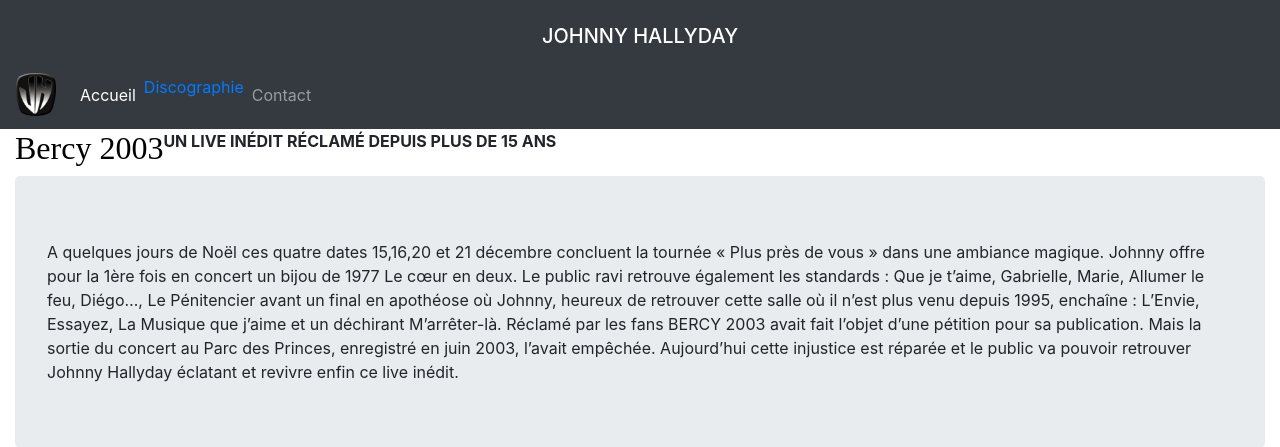
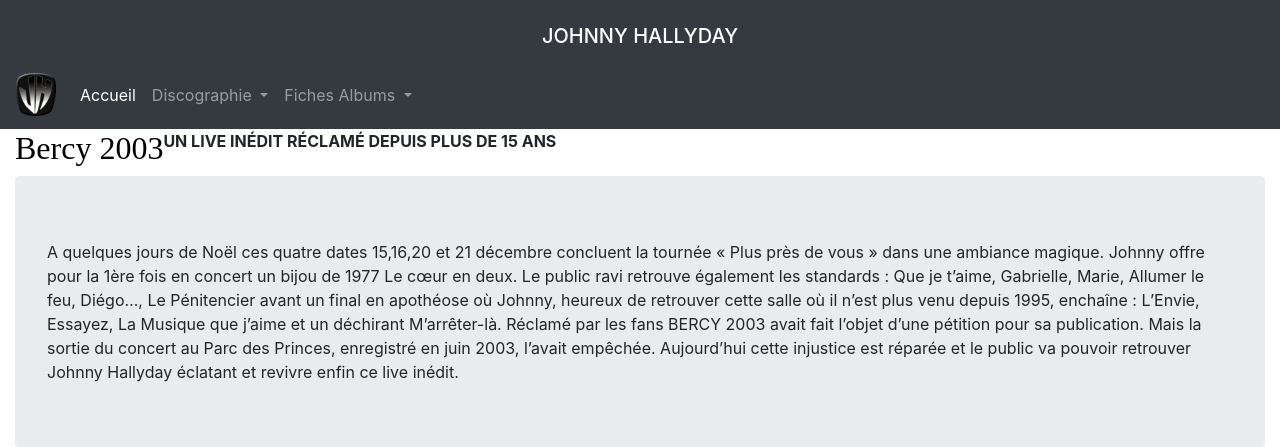
Before and after one commit to dsurvivant/halliday.fr, a PHP site: page / in a window 1280 px wide. Shown: the top 447 px of the page. Run offline with PHP 8.4, Linux system fonts and the light colour scheme; data that the repository does not hold is empty.

Commit message:
travail sur la barre de navigation

```diff
--- a/pages/site/views/view_barre_navigation.php
+++ b/pages/site/views/view_barre_navigation.php
@@ -17,29 +17,47 @@
 	<!-- LIENS -->
 		<div id="menu" class="collapse navbar-collapse">
 			<ul class="navbar-nav">
-				<li class="nav-item active"> <a class="nav-link" href="index.php"> Accueil</a> </li>
 
-	        	<li class="nav-item">
-	            	<a data-toggle="dropdown" href="#"><span class="glyphicon glyphicon-music"> Discographie</span> <b class="caret"></b></a>
-					<ul id="liste_decennie" class="dropdown-menu">
-						<li><a href="index.php?decennie=1960"><span class="glyphicon glyphicon-cd"> 1960 - 1969</span></a></li>
-						<li><a href="index.php?decennie=1970"><span class="glyphicon glyphicon-cd"> 1970 - 1979</span></a></li>
-						<li><a href="index.php?decennie=1980"><span class="glyphicon glyphicon-cd"> 1980 - 1989</span></a></li>
-						<li><a href="index.php?decennie=1990"><span class="glyphicon glyphicon-cd"> 1990 - 1999</span></a></li>
-						<li><a href="index.php?decennie=2000"><span class="glyphicon glyphicon-cd"> 2000 - 2009</span></a></li>
-						<li><a href="index.php?decennie=2010"><span class="glyphicon glyphicon-cd"> 2010 - 2018</span></a></li>
-						<li class="divider"></li>
-						<li><a href="index.php?decennie=tous"><span class="glyphicon glyphicon-cd"> Tous</span></a></li>
-					</ul>
+			<!-- CHOIX MENU ACCUEIL -->
+				<li class="nav-item active">
+					<a class="nav-link" href="index.php"> Accueil</a>
+				</li>
+			<!-- CHOIX MENU DISCOGRAPHIE -->
+	        	<li  class="nav-item dropdown">
+	            	<a id="menuDiscographie" class="nav-link dropdown-toggle"  href="#" data-toggle="dropdown" aria-haspopup="true" aria-expanded="false"> Discographie
+	            	</a>
+
+					<div id="liste_decennie" class="dropdown-menu">
+						<a class="dropdown-item" href="index.php?decennie=1960"> 1960 - 1969</a>
+						<a class="dropdown-item" href="index.php?decennie=1970"> 1970 - 1979</a>
+						<a class="dropdown-item" href="index.php?decennie=1980"> 1980 - 1989</a>
+						<a class="dropdown-item" href="index.php?decennie=1990"> 1990 - 1999</a>
+						<a class="dropdown-item" href="index.php?decennie=2000"> 2000 - 2009</a>
+						<a class="dropdown-item" href="index.php?decennie=2010"> 2010 - 2018</a>
+						<div class="dropdown-divider"></div>
+						<a class="dropdown-item" href="index.php?decennie=tous"> Tous</span></a>
+					</div>
 	        	</li>
+	        <!-- CHOIX MENU Fiches Albums-->
+	           <li  class="nav-item dropdown">
+	            	<a id="menuDiscographie" class="nav-link dropdown-toggle"  href="#" data-toggle="dropdown" aria-haspopup="true" aria-expanded="false"> Fiches Albums
+	            	</a>
 
-	           <li class="nav-item">
-	             <a href="#" class="nav-link">Contact</a>
-	           </li>
+					<div id="liste_decennie" class="dropdown-menu">
+						<a class="dropdown-item" href="index.php?decennie=1960"> 1960 - 1969</a>
+						<a class="dropdown-item" href="index.php?decennie=1970"> 1970 - 1979</a>
+						<a class="dropdown-item" href="index.php?decennie=1980"> 1980 - 1989</a>
+						<a class="dropdown-item" href="index.php?decennie=1990"> 1990 - 1999</a>
+						<a class="dropdown-item" href="index.php?decennie=2000"> 2000 - 2009</a>
+						<a class="dropdown-item" href="index.php?decennie=2010"> 2010 - 2018</a>
+						<div class="dropdown-divider"></div>
+						<a class="dropdown-item" href="index.php?decennie=tous"> Tous</span></a>
+					</div>
+	        	</li>
 	         </ul>
 		</div>
 	<!-- FORMULAIRE DE RECHERCHE -->
-	<!--
+		<!--
 		<form class="form-inline">
 	         <input class="form-control mr-sm-2" type="search" placeholder="Search">
 	      <button class="btn btn-primary" type="submit">Recherche</button>
```
